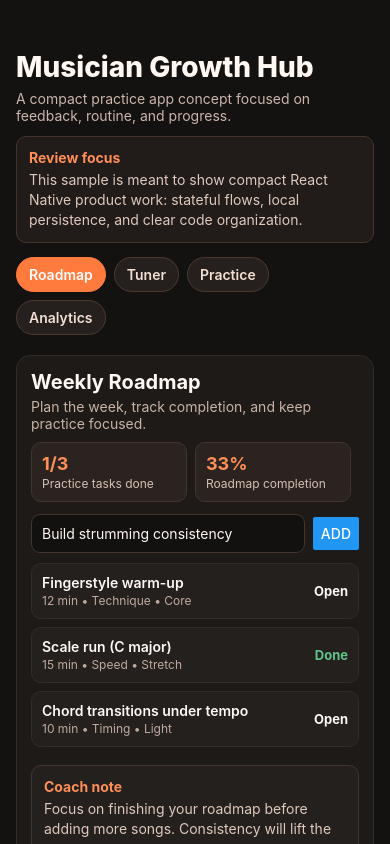
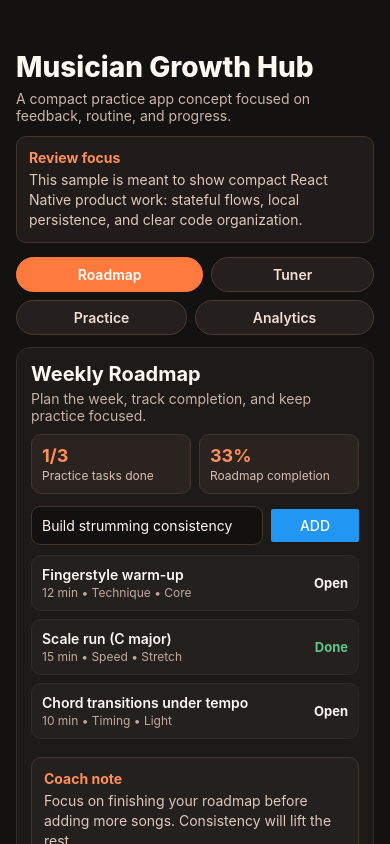
Before and after one commit to DanImbert/ReactNativeExpoApp, a React Native app: screen / in a window 390 px wide. Built offline with nearby package versions, Linux system fonts and the light colour scheme.

Commit message:
Improve responsive layout patterns

```diff
--- a/App.tsx
+++ b/App.tsx
@@ -176,7 +176,9 @@ export default function App() {
           returnKeyType="done"
           onSubmitEditing={addPlan}
         />
+        <View style={styles.addButton}>
           <Button title="Add" onPress={addPlan} />
+        </View>
       </View>
       {plans.map((plan) => (
         <Pressable
@@ -252,12 +254,18 @@ export default function App() {
         </View>
       </View>
       <View style={styles.buttonRow}>
+        <View style={styles.buttonCell}>
           <Button
             title="Calibrate"
             onPress={() => setDetectedFreq(selectedString.target + (Math.random() * 2.4 - 1.2))}
           />
+        </View>
+        <View style={styles.buttonCell}>
           <Button title="Nudge Flat" onPress={() => setDetectedFreq((prev) => prev - 0.6)} />
+        </View>
+        <View style={styles.buttonCell}>
           <Button title="Nudge Sharp" onPress={() => setDetectedFreq((prev) => prev + 0.6)} />
+        </View>
       </View>
       <View style={styles.secondaryButtonRow}>
         <Button title="Practice Mode" onPress={() => setView('Practice')} />
@@ -274,13 +282,15 @@ export default function App() {
         <MetricCard value={`${averageAccuracy}%`} label="Average accuracy" />
       </View>
       <View style={styles.sessionCard}>
-        <View>
+        <View style={styles.sessionSummary}>
           <Text style={styles.sessionTitle}>Recent sessions</Text>
           <Text style={styles.sessionHint}>
             {sessions.length} logged this week with a focus on consistency over intensity.
           </Text>
         </View>
+        <View style={styles.sessionAction}>
           <Button title="Log Session" onPress={logPracticeSession} />
+        </View>
       </View>
       {sessions.slice(0, 3).map((session) => (
         <View key={session.id} style={styles.sessionRow}>
@@ -383,20 +393,23 @@ const styles = StyleSheet.create({
   card: { marginHorizontal: 16, marginBottom: 12, backgroundColor: '#1d1a18', borderRadius: 14, padding: 14, borderWidth: 1, borderColor: '#332b28' },
   sectionTitle: { fontSize: 20, fontWeight: '700', color: '#fff7f2' },
   cardSubtitle: { marginTop: 4, color: '#c8b2a6', marginBottom: 10 },
-  metricRow: { flexDirection: 'row', justifyContent: 'space-between', marginBottom: 12 },
-  addRow: { flexDirection: 'row', marginBottom: 10, alignItems: 'center' },
-  input: { flex: 1, borderWidth: 1, borderColor: '#43342d', padding: 10, borderRadius: 9, marginRight: 8, backgroundColor: '#131110', color: '#fff7f2' },
-  planRow: { flexDirection: 'row', alignItems: 'center', marginBottom: 8, justifyContent: 'space-between', padding: 10, borderColor: '#332b28', borderWidth: 1, borderRadius: 10, backgroundColor: '#24201e' },
+  // Let cards wrap and keep spacing on the parent so each card stays reusable.
+  metricRow: { flexDirection: 'row', flexWrap: 'wrap', gap: 8, marginBottom: 12 },
+  // `flexWrap` + `minWidth` lets the input and button stack gracefully on smaller screens.
+  addRow: { flexDirection: 'row', flexWrap: 'wrap', gap: 8, marginBottom: 10, alignItems: 'stretch' },
+  addButton: { minWidth: 88, justifyContent: 'center' },
+  input: { flex: 1, minWidth: 220, borderWidth: 1, borderColor: '#43342d', padding: 10, borderRadius: 9, backgroundColor: '#131110', color: '#fff7f2' },
+  planRow: { flexDirection: 'row', alignItems: 'center', marginBottom: 8, justifyContent: 'space-between', padding: 10, borderColor: '#332b28', borderWidth: 1, borderRadius: 10, backgroundColor: '#24201e', gap: 12 },
   planLeft: { flex: 1 },
   planTitle: { fontWeight: '600', color: '#fff7f2' },
   planHint: { color: '#c0aaa0', fontSize: 12, marginTop: 2 },
-  planStatus: { fontSize: 13, fontWeight: '700', color: '#fff7f2' },
+  planStatus: { fontSize: 13, fontWeight: '700', color: '#fff7f2', flexShrink: 0 },
   planStatusDone: { color: '#61c48b' },
   tunerPanel: { borderWidth: 1, borderColor: '#332b28', borderRadius: 10, padding: 12, marginBottom: 10, backgroundColor: '#24201e' },
   noteLabel: { color: '#c8b2a6', fontSize: 13 },
   noteValue: { fontSize: 30, fontWeight: '800', marginTop: 4, color: '#ff7a3d' },
-  stringRow: { flexDirection: 'row', flexWrap: 'wrap', marginTop: 10 },
-  stringButton: { borderWidth: 1, borderColor: '#43342d', borderRadius: 8, paddingVertical: 6, paddingHorizontal: 10, marginRight: 6, marginBottom: 6, backgroundColor: '#161413' },
+  stringRow: { flexDirection: 'row', flexWrap: 'wrap', gap: 6, marginTop: 10 },
+  stringButton: { borderWidth: 1, borderColor: '#43342d', borderRadius: 8, paddingVertical: 6, paddingHorizontal: 10, minWidth: 82, alignItems: 'center', backgroundColor: '#161413' },
   stringButtonActive: { backgroundColor: '#ff7a3d', borderColor: '#ff7a3d' },
   stringText: { color: '#fff7f2', fontWeight: '600' },
   stringTextActive: { color: '#fff' },
@@ -404,7 +417,9 @@ const styles = StyleSheet.create({
   statusLabel: { fontSize: 12, color: '#c8b2a6' },
   statusValue: { fontSize: 18, fontWeight: '700', marginBottom: 4, color: '#fff7f2' },
   statusHint: { color: '#fff7f2', fontWeight: '600' },
-  buttonRow: { marginTop: 8, flexDirection: 'row', justifyContent: 'space-between', gap: 8 },
+  // Each button cell can grow, but its minimum width prevents cramped controls.
+  buttonRow: { marginTop: 8, flexDirection: 'row', flexWrap: 'wrap', gap: 8 },
+  buttonCell: { flexGrow: 1, minWidth: 140 },
   secondaryButtonRow: { marginTop: 8, alignSelf: 'flex-start' },
   coachCard: {
     marginTop: 10,
@@ -425,10 +440,15 @@ const styles = StyleSheet.create({
     padding: 10,
     flexDirection: 'row',
     justifyContent: 'space-between',
+    flexWrap: 'wrap',
+    gap: 12,
     alignItems: 'center',
   },
+  // `flex: 1` fills leftover row space, while `minWidth` gives wrapping a sensible breakpoint.
+  sessionSummary: { flex: 1, minWidth: 180 },
+  sessionAction: { minWidth: 120 },
   sessionTitle: { fontWeight: '700', color: '#fff7f2' },
-  sessionHint: { marginTop: 2, color: '#c0aaa0', maxWidth: 200 },
+  sessionHint: { marginTop: 2, color: '#c0aaa0' },
   sessionRow: {
     borderWidth: 1,
     borderColor: '#332b28',
@@ -439,16 +459,17 @@ const styles = StyleSheet.create({
   },
   sessionRowTitle: { fontWeight: '600', color: '#fff7f2' },
   sessionRowMeta: { fontSize: 12, color: '#c0aaa0', marginTop: 2 },
-  songCard: { borderWidth: 1, borderColor: '#332b28', borderRadius: 10, padding: 10, marginBottom: 8, backgroundColor: '#24201e', flexDirection: 'row', justifyContent: 'space-between', alignItems: 'center' },
-  songDetails: { flex: 1, paddingRight: 10 },
-  songAction: { alignItems: 'flex-end', minWidth: 88 },
+  songCard: { borderWidth: 1, borderColor: '#332b28', borderRadius: 10, padding: 10, marginBottom: 8, backgroundColor: '#24201e', flexDirection: 'row', justifyContent: 'space-between', alignItems: 'center', flexWrap: 'wrap', gap: 12 },
+  // Keep the text block flexible so the action area can move below it when space gets tight.
+  songDetails: { flex: 1, minWidth: 180 },
+  songAction: { alignItems: 'flex-end', minWidth: 88, marginLeft: 'auto', gap: 6 },
   songTitle: { fontWeight: '700', color: '#fff7f2' },
   songMeta: { fontSize: 12, color: '#c0aaa0' },
   songProgress: { fontWeight: '700', color: '#fff7f2' },
   proTip: { marginTop: 10, borderRadius: 10, borderWidth: 1, borderColor: '#43342d', backgroundColor: '#24201e', padding: 10 },
   tipTitle: { fontWeight: '700', color: '#ff8f57' },
   tipText: { color: '#dfc8bc', marginTop: 4 },
-  analyticsRow: { flexDirection: 'row', justifyContent: 'space-between', marginBottom: 8 },
+  analyticsRow: { flexDirection: 'row', flexWrap: 'wrap', gap: 8, marginBottom: 8 },
   analyticsSummary: {
     marginTop: 8,
     borderRadius: 10,
--- a/app.json
+++ b/app.json
@@ -4,27 +4,13 @@
     "slug": "reactnativeexpoapp",
     "version": "1.0.0",
     "orientation": "portrait",
-    "icon": "./assets/icon.png",
     "userInterfaceStyle": "light",
-    "splash": {
-      "image": "./assets/splash-icon.png",
-      "resizeMode": "contain",
-      "backgroundColor": "#ffffff"
-    },
     "assetBundlePatterns": [
       "**/*"
     ],
     "ios": {
       "supportsTablet": true
     },
-    "android": {
-      "adaptiveIcon": {
-        "foregroundImage": "./assets/adaptive-icon.png",
-        "backgroundColor": "#ffffff"
-      }
-    },
-    "web": {
-      "favicon": "./assets/favicon.png"
-    }
+    "android": {}
   }
 }
--- a/src/components/MetricCard.tsx
+++ b/src/components/MetricCard.tsx
@@ -17,8 +17,10 @@ export function MetricCard({ value, label }: MetricCardProps) {
 
 const styles = StyleSheet.create({
   box: {
+    // `flexBasis` starts sibling cards at equal width; `minWidth` decides when they wrap.
     flex: 1,
-    marginRight: 8,
+    minWidth: 140,
+    flexBasis: 0,
     backgroundColor: '#2a2320',
     borderRadius: 10,
     padding: 10,
--- a/src/components/TabBar.tsx
+++ b/src/components/TabBar.tsx
@@ -31,16 +31,18 @@ export function TabBar({ value, onChange }: TabBarProps) {
 }
 
 const styles = StyleSheet.create({
-  tabRow: { flexDirection: 'row', flexWrap: 'wrap', marginTop: 14 },
+  tabRow: { flexDirection: 'row', flexWrap: 'wrap', gap: 8, marginTop: 14 },
   tab: {
-    marginRight: 8,
-    marginBottom: 8,
+    // `flexGrow` makes each tab share available row space without forcing a fixed width.
+    flexGrow: 1,
+    minWidth: 120,
     borderWidth: 1,
     borderColor: '#4c3a31',
     borderRadius: 999,
     paddingVertical: 8,
     paddingHorizontal: 12,
     backgroundColor: '#25201d',
+    alignItems: 'center',
   },
   activeTab: { backgroundColor: '#ff7a3d', borderColor: '#ff7a3d' },
   tabText: { color: '#f3ded4', fontWeight: '600' },
```
Also changed, not shown: 1 other file (tests, documents, lock files or other folders). Lines whose indentation alone changed are shown as unchanged.
